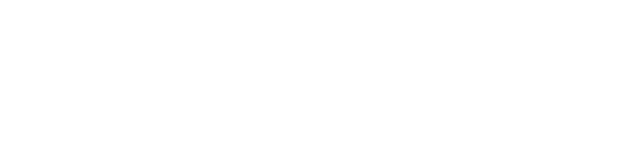
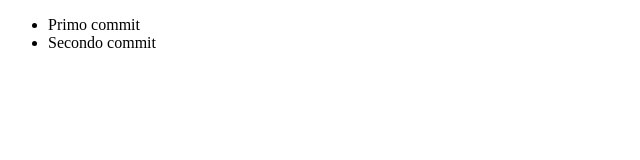
Before and after one commit to PanRienmel/git-revert-reset, a plain HTML site: page index.html in a window 1280 px wide. Shown: the whole page, without its empty margins (0-640 px from the left). Drawn offline with Linux system fonts and the light colour scheme.

Commit message:
Revert "Revert "add li primo""
This reverts commit 98a005d8781195d19d038441dfb3a8876d016822.

```diff
--- a/index.html
+++ b/index.html
@@ -7,6 +7,9 @@
     <title>Document</title>
 </head>
 <body>
-
+    <ul>
+        <li>Primo commit</li>
+        <li>Secondo commit</li>
+    </ul>
 </body>
 </html>
```
